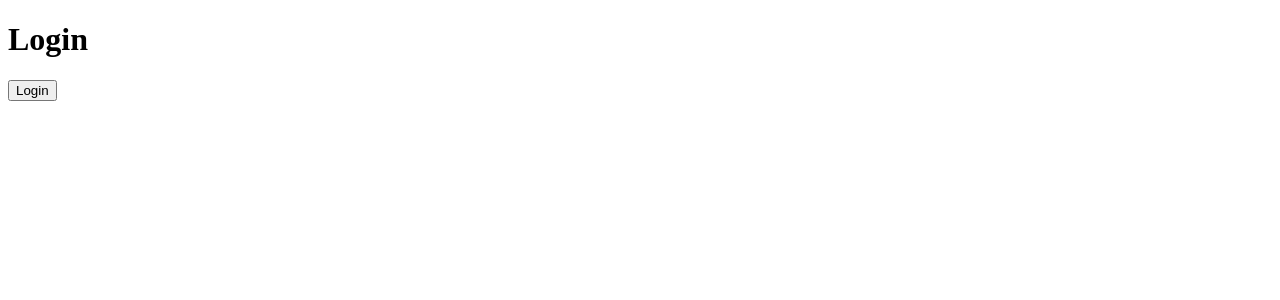
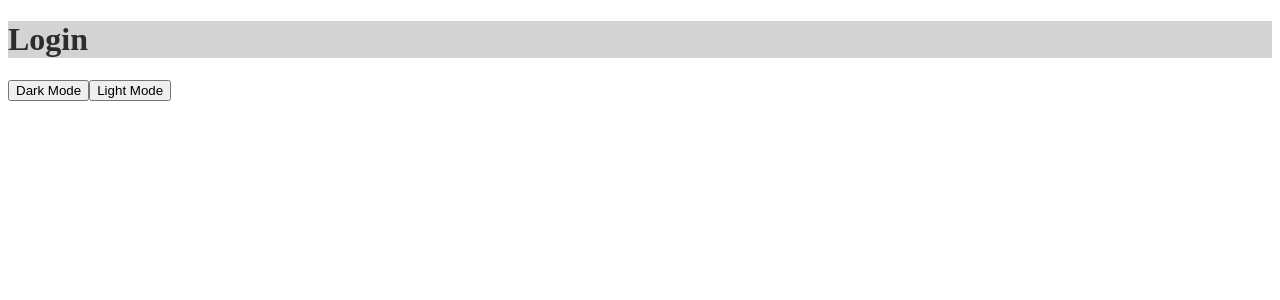
Before and after one commit to phj9020/instaclone-web, a React (Create React App) app: page / in a window 1280 px wide. Shown: the top 300 px of the page. Built offline with nearby package versions, Linux system fonts and the light colour scheme.

Commit message:
Concept of mode change in styled-components

```diff
--- a/src/App.js
+++ b/src/App.js
@@ -4,12 +4,26 @@
 import Login from "./screen/Login";
 import NotFound from "./screen/NotFound";
 import { useReactiveVar } from '@apollo/client';
-import { isLoggedInVar } from './apollo';
+import { isLoggedInVar,darkModeVar } from './apollo';
+import { ThemeProvider } from 'styled-components';
+
+const lightTheme = {
+  fontColor: "#2c2c2c",
+  bgColor: "lightGray"
+};
+
+const darkTheme = {
+  fontColor: "lightGray",
+  bgColor: "#2c2c2c"
+};
+
 
 function App() {
   const isLoggedIn = useReactiveVar(isLoggedInVar);
+  const darkMode = useReactiveVar(darkModeVar);
 
   return (
+    <ThemeProvider theme={darkMode ? darkTheme : lightTheme}>
       <Router>
         <Switch>
           <Route path="/" exact>
@@ -20,6 +34,7 @@
           </Route>
         </Switch>
       </Router>
+    </ThemeProvider>
   );
 }
 
--- a/src/apollo.js
+++ b/src/apollo.js
@@ -1,3 +1,4 @@
 import { makeVar } from '@apollo/client';
 
 export const isLoggedInVar = makeVar(false);
+export const darkModeVar = makeVar(false);
--- a/src/screen/Home.js
+++ b/src/screen/Home.js
@@ -1,5 +1,5 @@
-import React from 'react'
-import { isLoggedInVar } from '../apollo'
+import React from 'react';
+import { isLoggedInVar } from '../apollo';
 
 function Home() {
     return (
--- a/src/screen/Login.js
+++ b/src/screen/Login.js
@@ -1,12 +1,25 @@
-import React from 'react'
-import { isLoggedInVar } from '../apollo'
+import React from 'react';
+import { darkModeVar, isLoggedInVar } from '../apollo';
+import styled from "styled-components";
+
+
+const Container = styled.div`
+    color: ${(props) => props.theme.fontColor};
+`
+
+const Title = styled.h1`
+    background-color: ${(props) => props.theme.bgColor};
+`
+
 
 function Login() {
+
     return (
-        <div>
-            <h1>Login</h1>
-            <button onClick={()=> isLoggedInVar(true)}>Login</button>
-        </div>
+        <Container>
+            <Title>Login</Title>
+            <button onClick={()=> darkModeVar(true)}>Dark Mode</button>
+            <button onClick={()=> darkModeVar(false)}>Light Mode</button>
+        </Container>
     )
 }
 
```
Also changed, not shown: 1 other file (tests, documents, lock files or other folders). Lines whose indentation alone changed are shown as unchanged.
